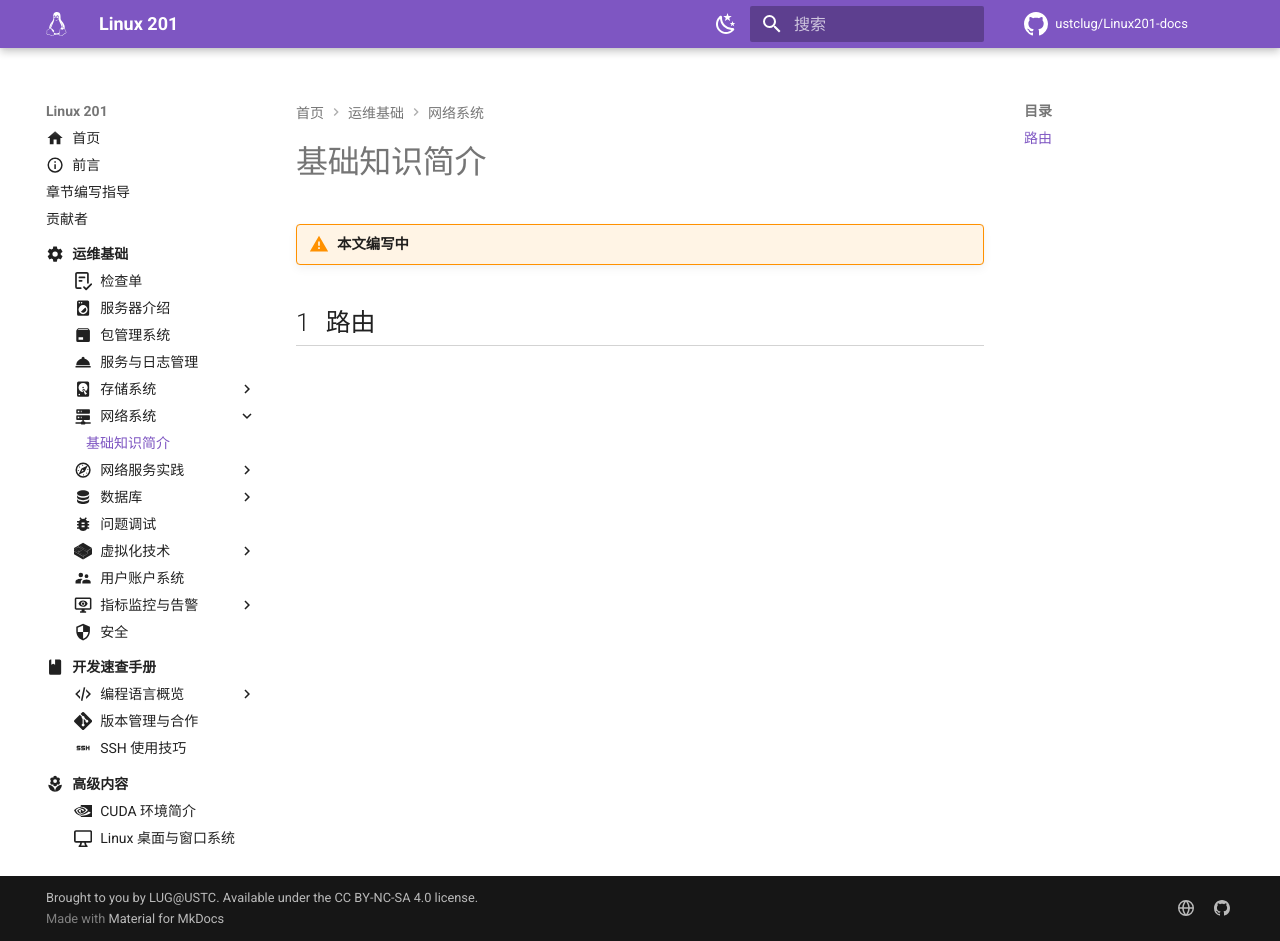
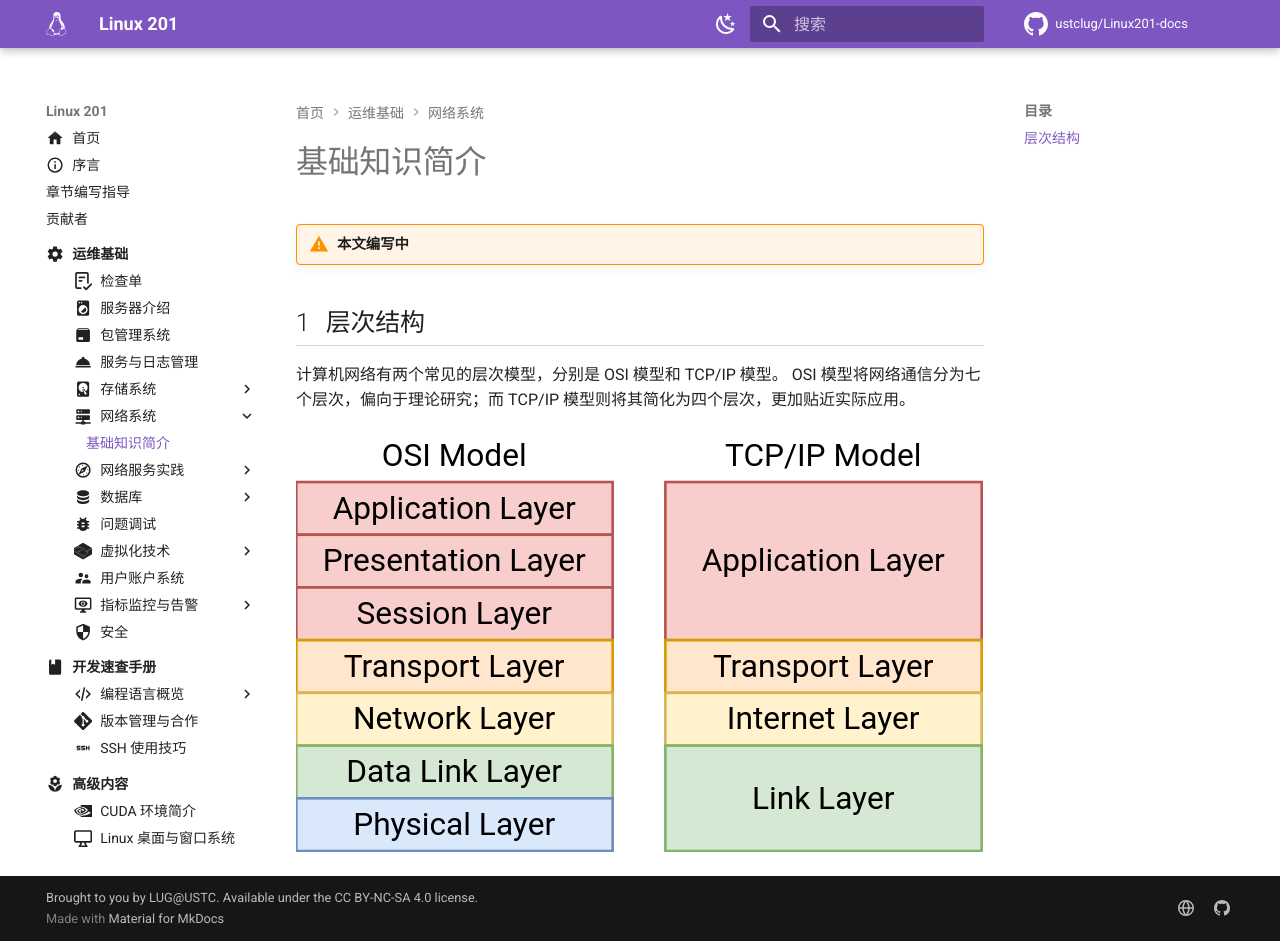
Before and after one commit to ustclug/Linux201-docs, an MkDocs documentation site: the page built from docs/ops/network/intro.md, in a window 1280 px wide and 941 px high. Built offline with MkDocs 1.6.1 and Material for MkDocs 9.7.7, drawn with Linux system fonts in a browser that asks for light colours; comment, search, counter and statistics services are not loaded.

Commit message:
Start writing ops/network

```diff
--- a/docs/ops/network/intro.md
+++ b/docs/ops/network/intro.md
@@ -2,4 +2,9 @@
 
 !!! warning "本文编写中"
 
-## 路由
+## 层次结构 {#network-layering}
+
+计算机网络有两个常见的层次模型，分别是 OSI 模型和 TCP/IP 模型。
+OSI 模型将网络通信分为七个层次，偏向于理论研究；而 TCP/IP 模型则将其简化为四个层次，更加贴近实际应用。
+
+![网络层次结构](../../images/osi-vs-tcpip.svg)
--- a/mkdocs.yml
+++ b/mkdocs.yml
@@ -91,7 +91,7 @@ plugins:
 
 nav:
   - 首页: index.md
-  - 前言: preface.md
+  - 序言: preface.md
   - 章节编写指导: spec/writing.md
   - 贡献者: spec/contributors.md
   - 运维基础:
```
Also changed, not shown: docs/ops/network/index.md (+1 -1 lines), docs/images/osi-vs-tcpip.svg (added).
